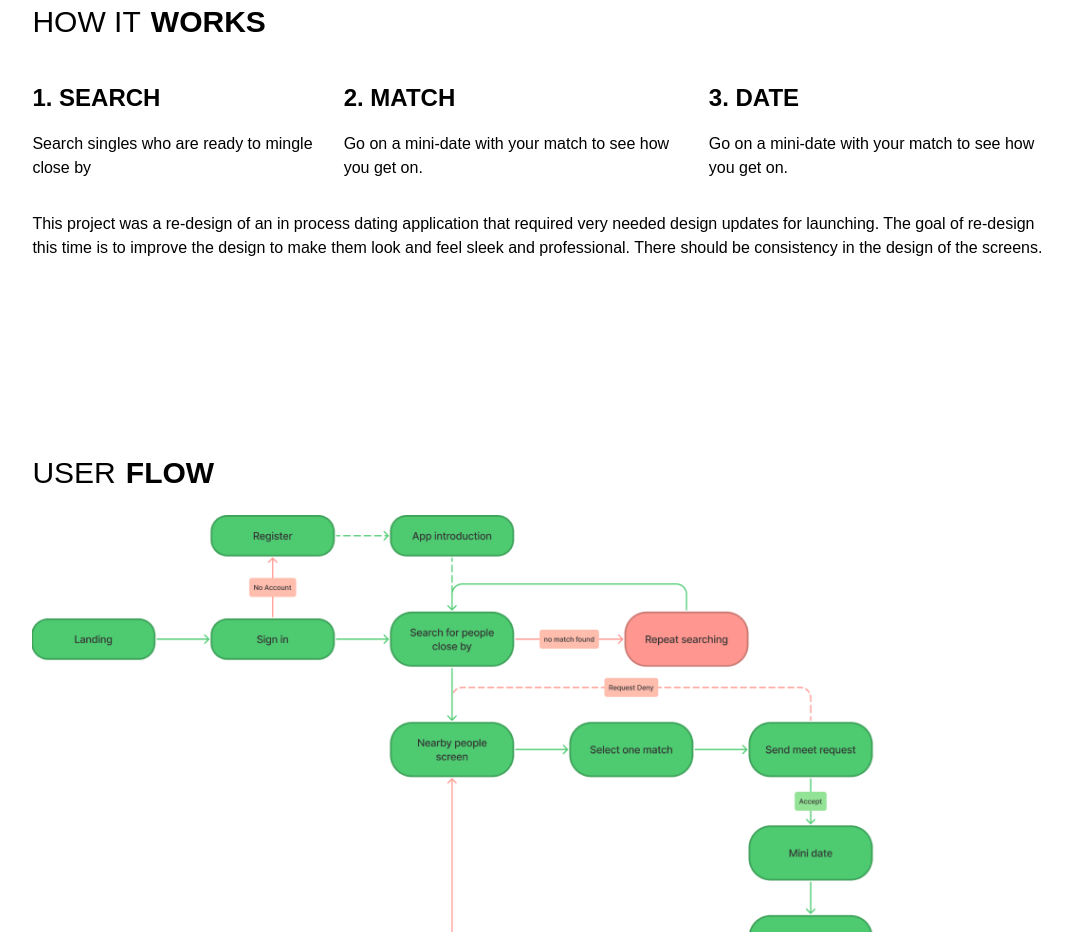
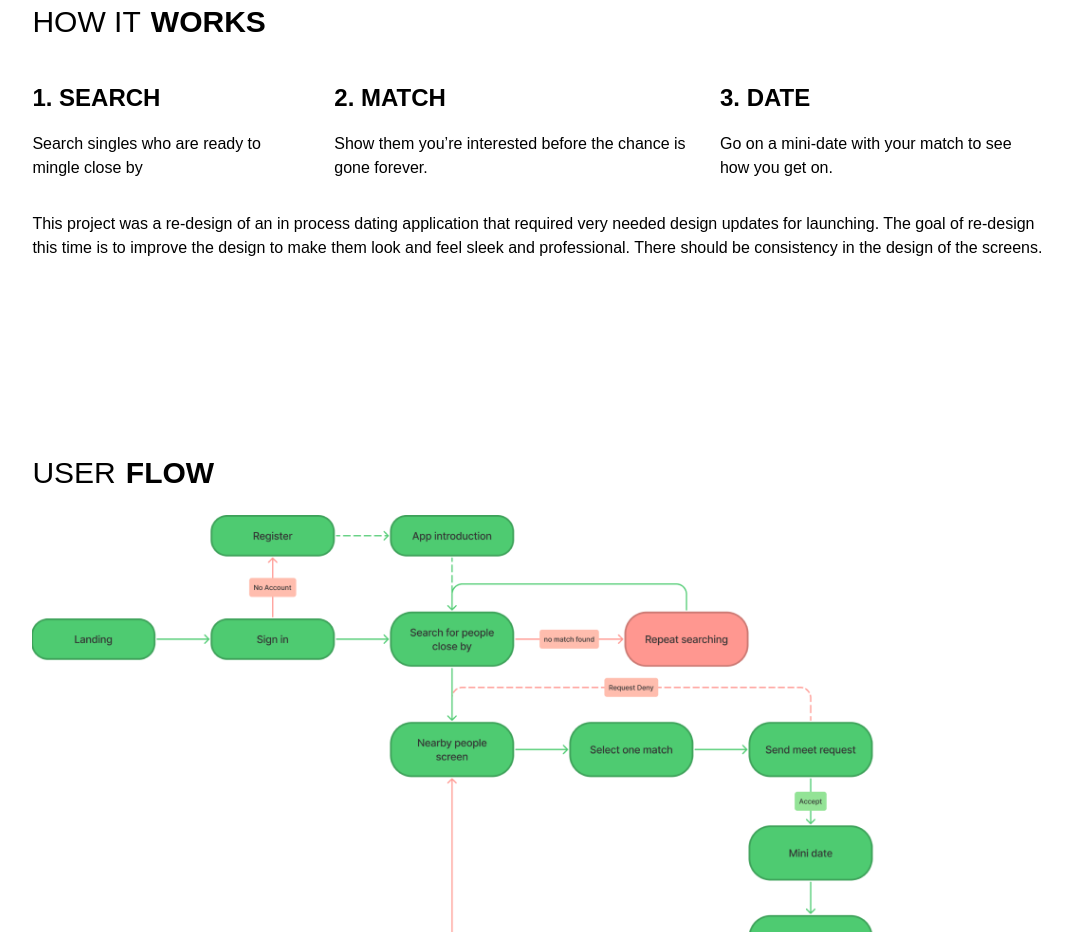
Before and after one commit to NicolasTassin/Portfolio-Nat, a Next.js app: page /themoment in a window 1280 px wide. Shown: the part 1300-2232 px from the top of the page, without its empty margins (102-1174 px from the left). Built offline with nearby package versions, Linux system fonts and the light colour scheme.

Commit message:
How it works correction

```diff
--- a/pages/themoment.tsx
+++ b/pages/themoment.tsx
@@ -311,7 +311,7 @@ const Project1: NextPage = () => {
               <H2 fontWeight="700px" fontSize="24px">
                 {content.designGoal.content2.title}
               </H2>
-              <H3>{content.designGoal.content3.content}</H3>
+              <H3>{content.designGoal.content2.content}</H3>
             </HowItWorks>
             <HowItWorks>
               <H2 fontWeight="700px" fontSize="24px">
```
